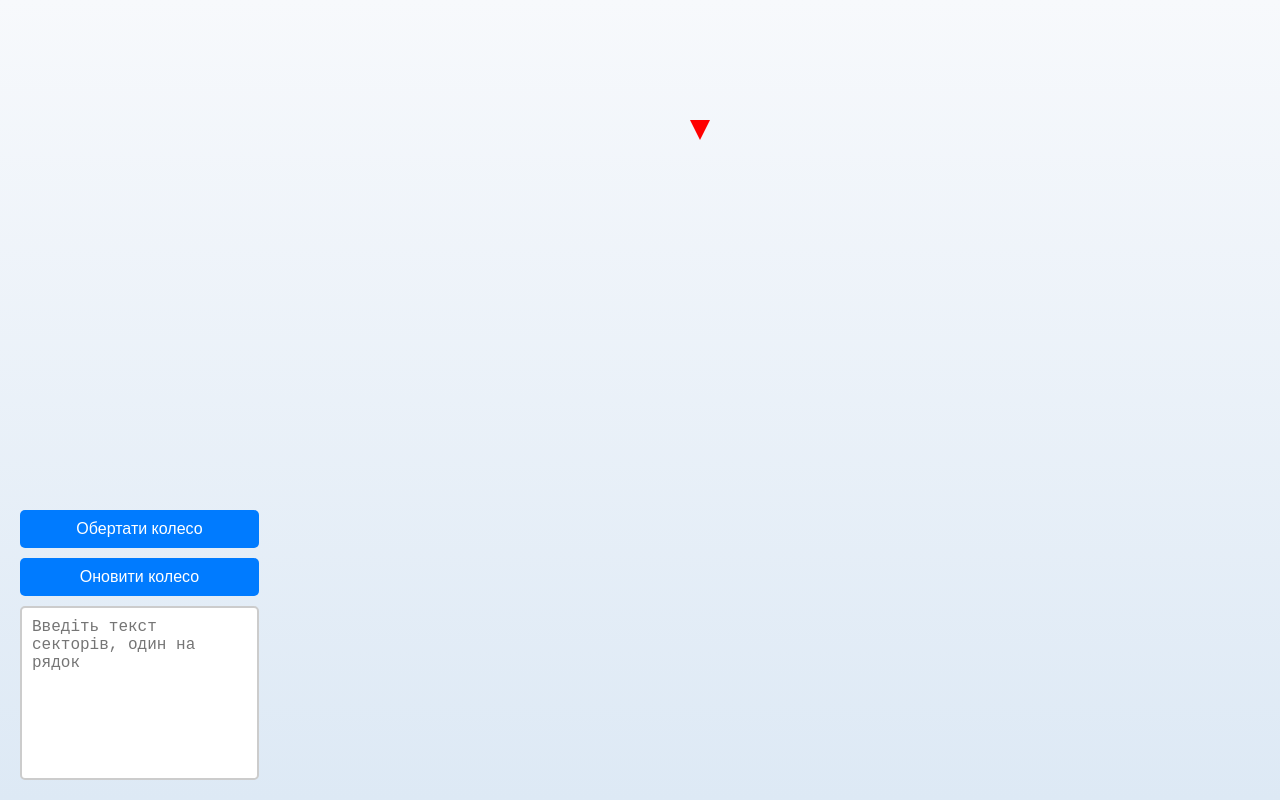
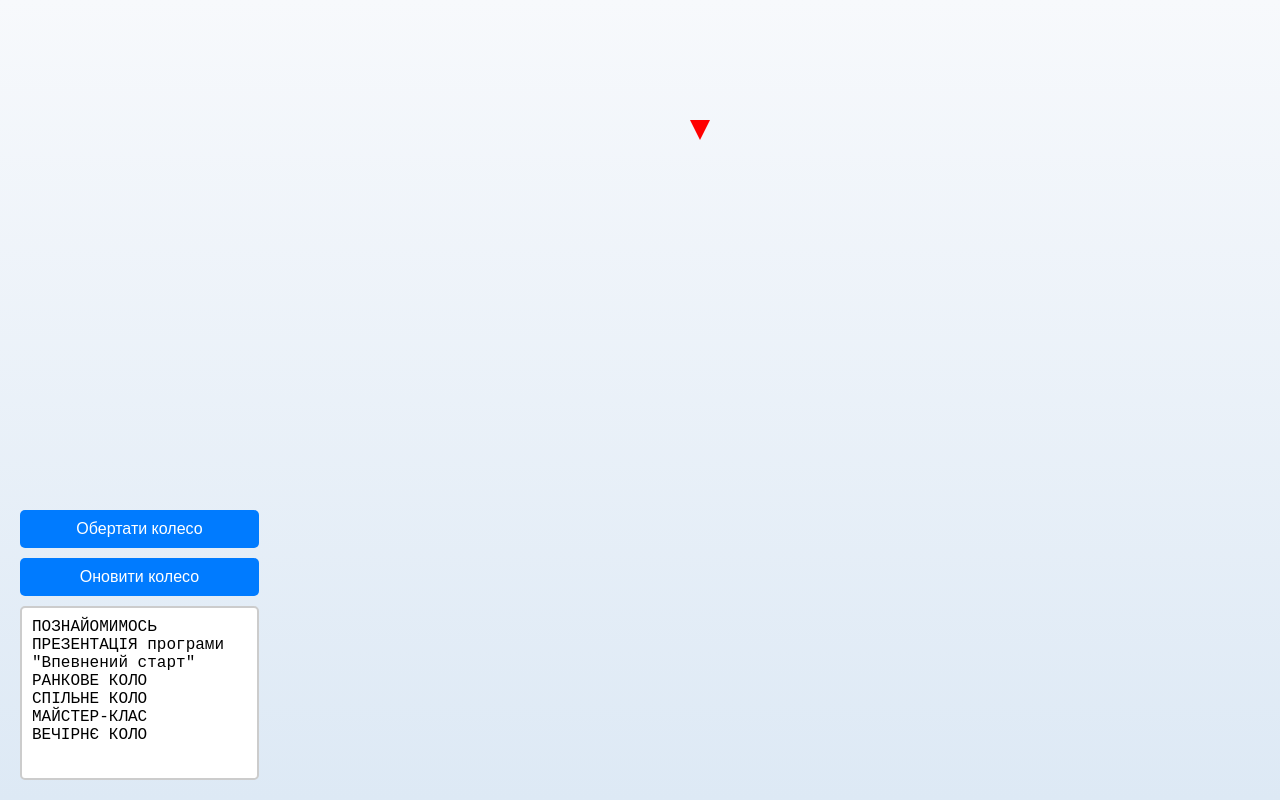
Before and after one commit to rtt2018/Wheel, a plain HTML site: page index.html in a window 1280 px wide. Drawn offline with Linux system fonts and the light colour scheme.

Commit message:
add text in textarea

```diff
--- a/index.html
+++ b/index.html
@@ -131,7 +131,7 @@
         <textarea
           id="sectors"
           placeholder="Введіть текст секторів, один на рядок"
-        ></textarea>
+        >ПОЗНАЙОМИМОСЬ&#013;ПРЕЗЕНТАЦІЯ програми "Впевнений старт"&#013;РАНКОВЕ КОЛО&#013;СПІЛЬНЕ КОЛО&#013;МАЙСТЕР-КЛАС&#013;ВЕЧІРНЄ КОЛО</textarea>
       </div>
       <div id="result"></div>
       <div class="container">
```
